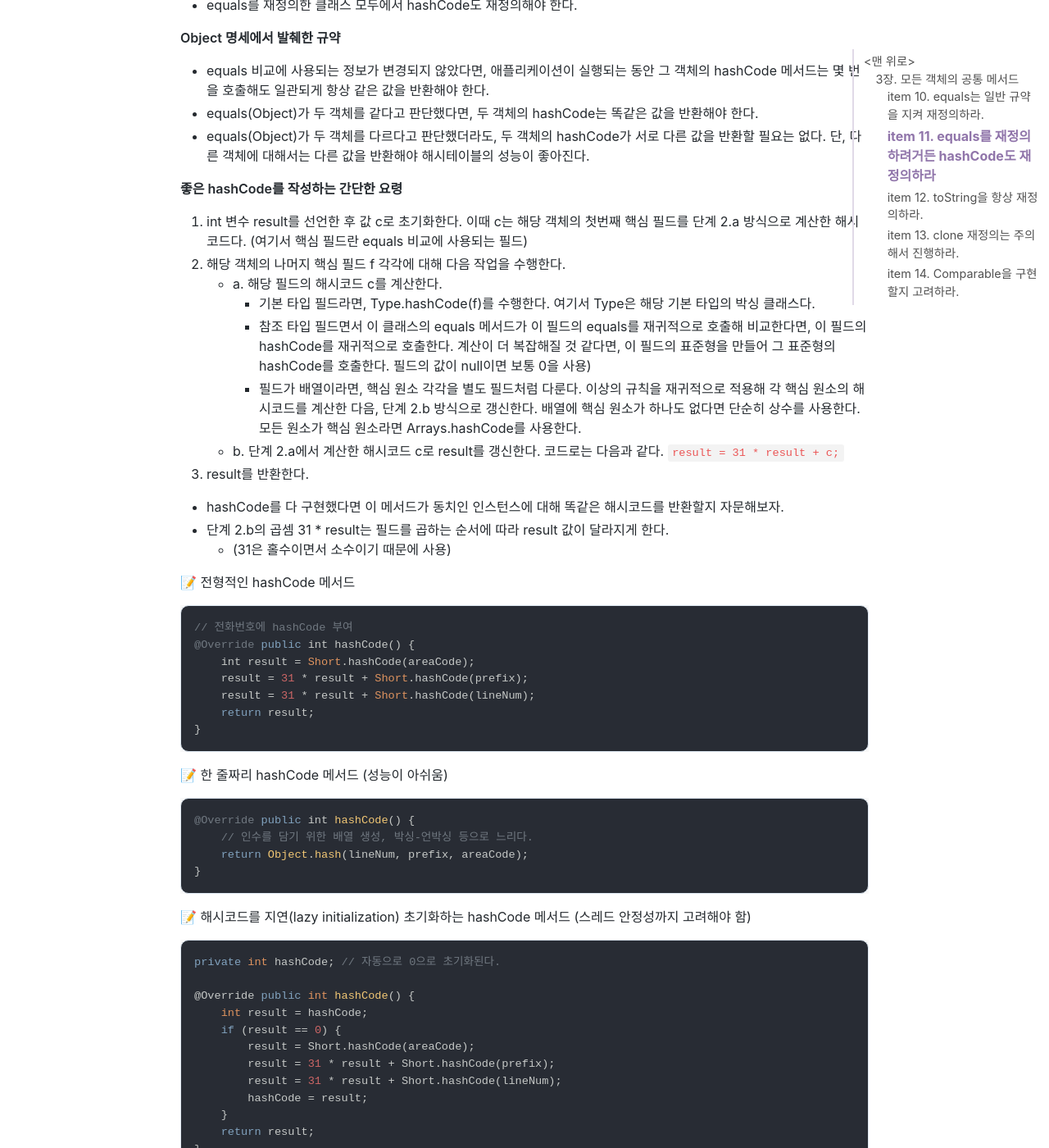
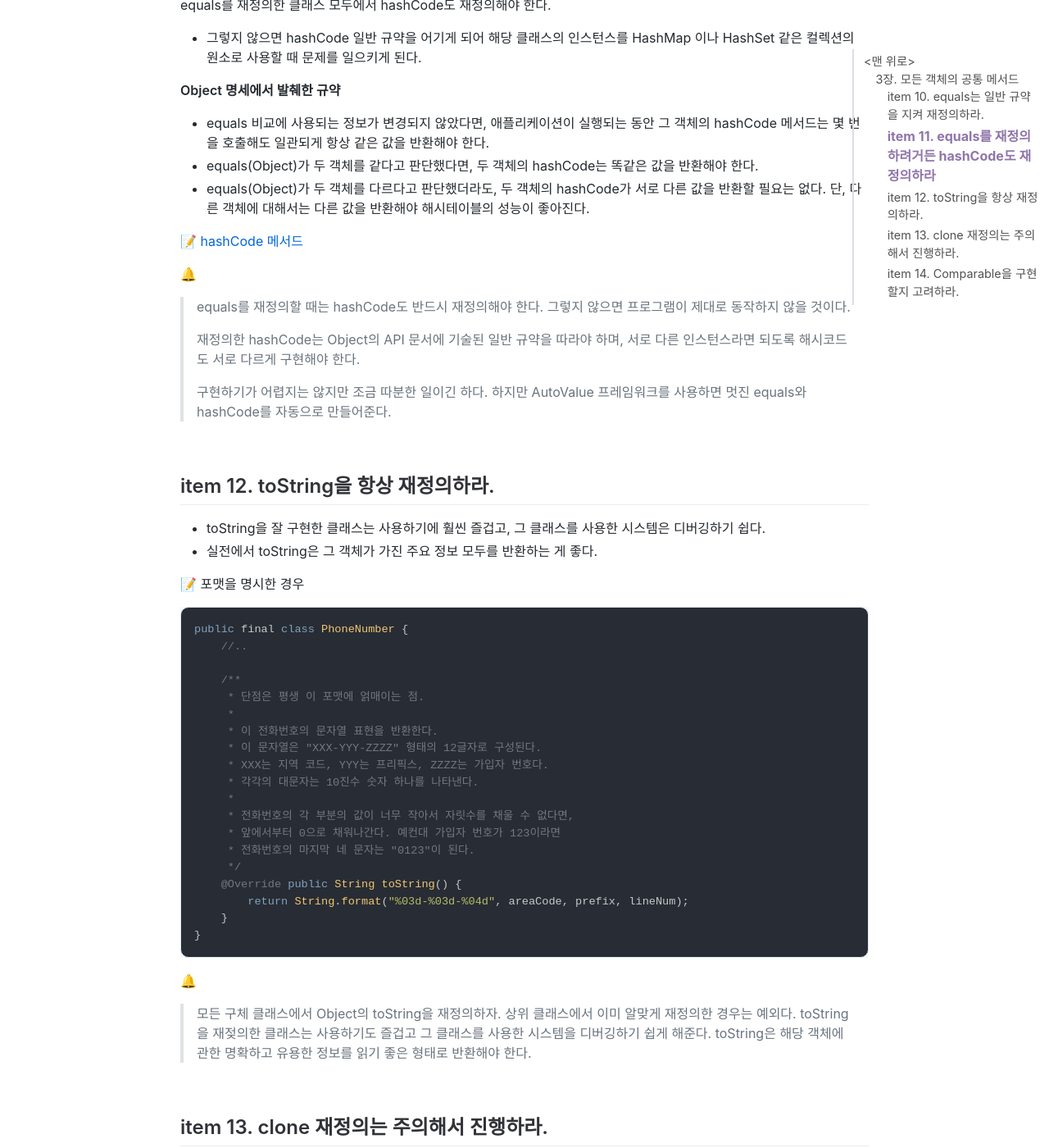
Before and after one commit to jihunparkme/jihunparkme.github.io, a Jekyll site: the page built from _posts/2023-04-22-Effective-Java-모든-객체의-공통-메서드.md, in a window 1280 px wide and 1400 px high, scrolled down 3842 px. Shown: the whole window at 82% size. Built offline with Jekyll 4.4.1, drawn with Linux system fonts in a browser that asks for light colours; nearby versions of some CDN libraries; comment, search, counter and statistics services are not loaded; some of the changed text lies outside the part shown.

Commit message:
item 11. equals를 재정의하려거든 hashCode도 재정의하라

````diff
--- a/_posts/2023-04-22-Effective-Java-모든-객체의-공통-메서드.md
+++ b/_posts/2023-04-22-Effective-Java-모든-객체의-공통-메서드.md
@@ -144,7 +144,9 @@ private final String s;
 
 ## item 11. equals를 재정의하려거든 hashCode도 재정의하라
 
-- equals를 재정의한 클래스 모두에서 hashCode도 재정의해야 한다.
+equals를 재정의한 클래스 모두에서 hashCode도 재정의해야 한다.
+
+- 그렇지 않으면 hashCode 일반 규약을 어기게 되어 해당 클래스의 인스턴스를 HashMap 이나 HashSet 같은 컬렉션의 원소로 사용할 때 문제를 일으키게 된다.
 
 **Object 명세에서 발췌한 규약**
 
@@ -152,66 +154,14 @@ private final String s;
 - equals(Object)가 두 객체를 같다고 판단했다면, 두 객체의 hashCode는 똑같은 값을 반환해야 한다.
 - equals(Object)가 두 객체를 다르다고 판단했더라도, 두 객체의 hashCode가 서로 다른 값을 반환할 필요는 없다. 단, 다른 객체에 대해서는 다른 값을 반환해야 해시테이블의 성능이 좋아진다.
 
-**좋은 hashCode를 작성하는 간단한 요령**
-
-1. int 변수 result를 선언한 후 값 c로 초기화한다. 이때 c는 해당 객체의 첫번째 핵심 필드를 단계 2.a 방식으로 계산한 해시코드다. (여기서 핵심 필드란 equals 비교에 사용되는 필드)
-2. 해당 객체의 나머지 핵심 필드 f 각각에 대해 다음 작업을 수행한다.
-   - a. 해당 필드의 해시코드 c를 계산한다.
-     - 기본 타입 필드라면, Type.hashCode(f)를 수행한다. 여기서 Type은 해당 기본 타입의 박싱 클래스다.
-     - 참조 타입 필드면서 이 클래스의 equals 메서드가 이 필드의 equals를 재귀적으로 호출해 비교한다면, 이 필드의 hashCode를 재귀적으로 호출한다. 계산이 더 복잡해질 것 같다면, 이 필드의 표준형을 만들어 그 표준형의 hashCode를 호출한다. 필드의 값이 null이면 보통 0을 사용)
-     - 필드가 배열이라면, 핵심 원소 각각을 별도 필드처럼 다룬다. 이상의 규칙을 재귀적으로 적용해 각 핵심 원소의 해시코드를 계산한 다음, 단계 2.b 방식으로 갱신한다. 배열에 핵심 원소가 하나도 없다면 단순히 상수를 사용한다. 모든 원소가 핵심 원소라면 Arrays.hashCode를 사용한다.
-   - b. 단계 2.a에서 계산한 해시코드 c로 result를 갱신한다. 코드로는 다음과 같다. `result = 31 * result + c;`
-3. result를 반환한다.
-
-- hashCode를 다 구현했다면 이 메서드가 동치인 인스턴스에 대해 똑같은 해시코드를 반환할지 자문해보자.
-- 단계 2.b의 곱셈 31 \* result는 필드를 곱하는 순서에 따라 result 값이 달라지게 한다.
-  - (31은 홀수이면서 소수이기 때문에 사용)
-
-📝 전형적인 hashCode 메서드
-
-```java
-// 전화번호에 hashCode 부여
-@Override public int hashCode() {
-    int result = Short.hashCode(areaCode);
-    result = 31 * result + Short.hashCode(prefix);
-    result = 31 * result + Short.hashCode(lineNum);
-    return result;
-}
-```
-
-📝 한 줄짜리 hashCode 메서드 (성능이 아쉬움)
-
-```java
-@Override public int hashCode() {
-    // 인수를 담기 위한 배열 생성, 박싱-언박싱 등으로 느리다.
-    return Object.hash(lineNum, prefix, areaCode);
-}
-```
-
-📝 해시코드를 지연(lazy initialization) 초기화하는 hashCode 메서드 (스레드 안정성까지 고려해야 함)
-
-```java
-private int hashCode; // 자동으로 0으로 초기화된다.
-
-@Override public int hashCode() {
-    int result = hashCode;
-    if (result == 0) {
-        result = Short.hashCode(areaCode);
-        result = 31 * result + Short.hashCode(prefix);
-        result = 31 * result + Short.hashCode(lineNum);
-        hashCode = result;
-    }
-    return result;
-}
-```
+📝 [hashCode 메서드](https://github.com/WegraLee/effective-java-3e-source-code/blob/master/src/effectivejava/chapter3/item11/PhoneNumber.java)
 
 🔔
-
-> equals를 재정의할 때는 hashCode도 반드시 재정의해야 한다.
-> 그렇지 않으면 프로그램이 제대로 동작하지 않을 것이다.
+> equals를 재정의할 때는 hashCode도 반드시 재정의해야 한다. 그렇지 않으면 프로그램이 제대로 동작하지 않을 것이다.
+>
 > 재정의한 hashCode는 Object의 API 문서에 기술된 일반 규약을 따라야 하며, 서로 다른 인스턴스라면 되도록 해시코드도 서로 다르게 구현해야 한다.
-> 이렇게 구현하기가 어렵지는 않지만 조금 따분한 일이긴 하다.
-> 하지만 AutoValue 프레임워크를 사용하면 멋진 equals와 hashCode를 자동으로 만들어준다.
+>
+> 구현하기가 어렵지는 않지만 조금 따분한 일이긴 하다. 하지만 AutoValue 프레임워크를 사용하면 멋진 equals와 hashCode를 자동으로 만들어준다.
 
 <br>
 
````
